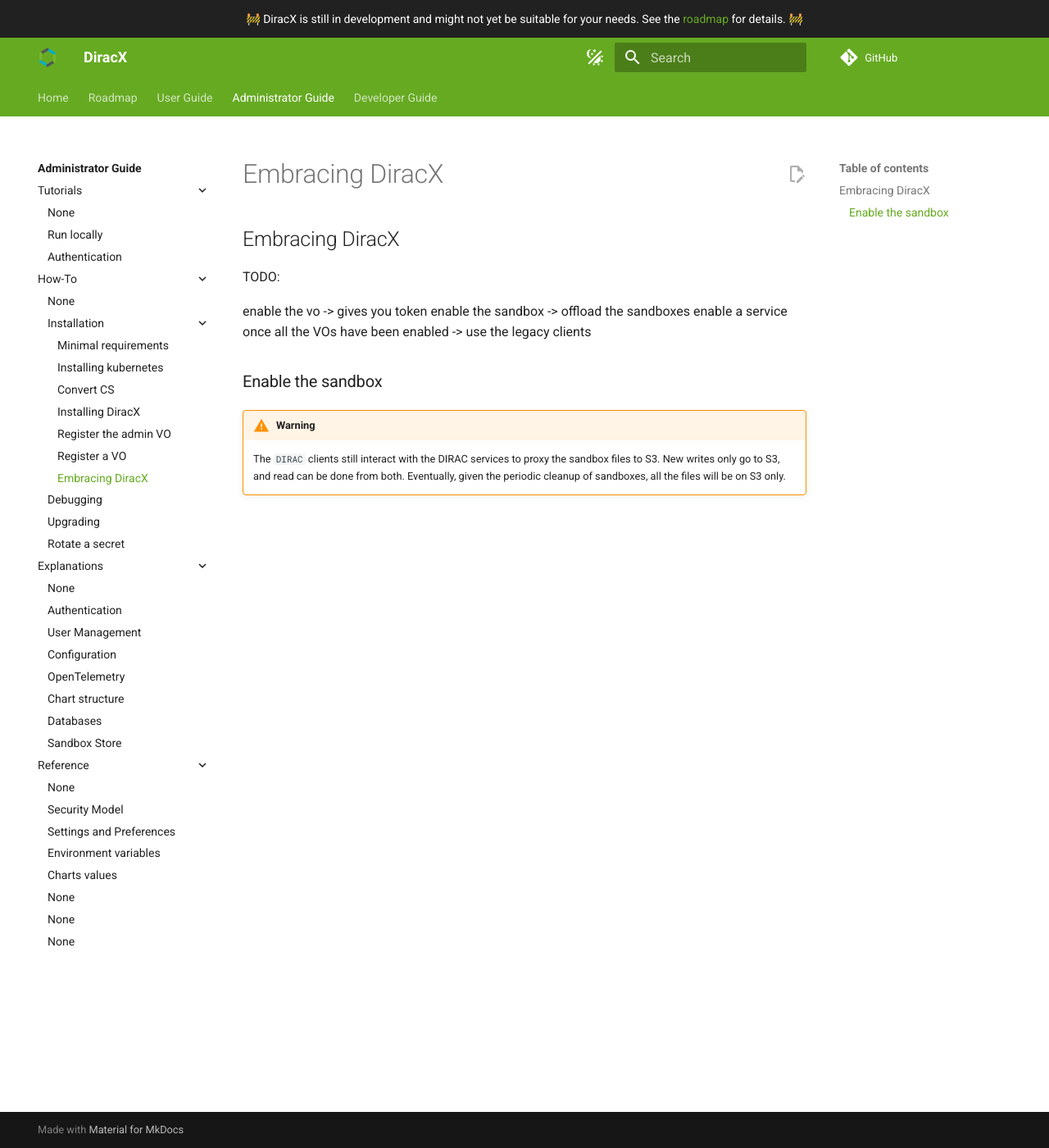
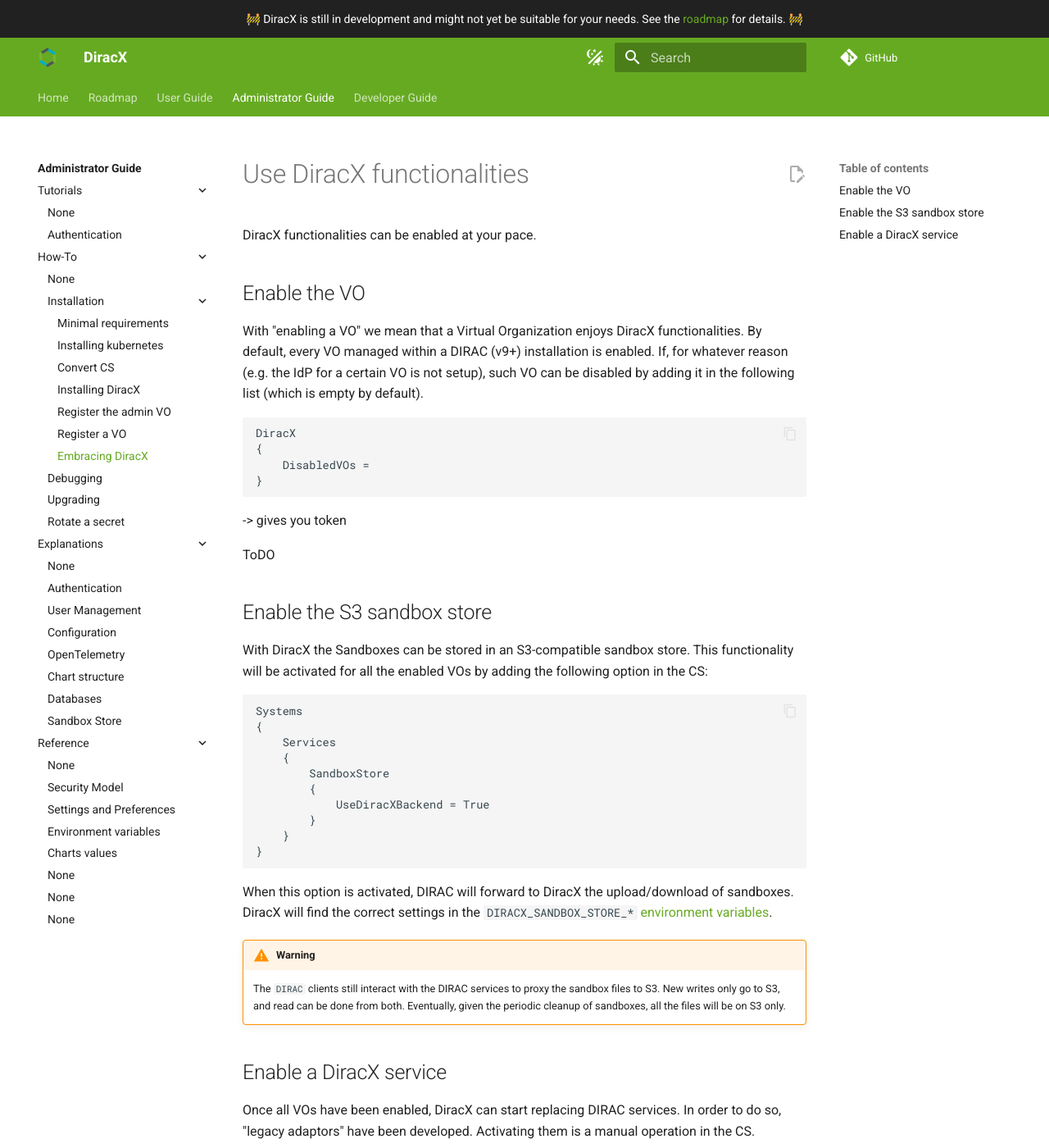
Before and after one commit to DIRACGrid/diracx, an MkDocs documentation site: the page built from docs/admin/how-to/install/embracing.md, in a window 1280 px wide and 1400 px high. Shown: the whole window at 82% size. Built offline with MkDocs 1.6.1 and Material for MkDocs 9.7.7, drawn with Linux system fonts in a browser that asks for light colours; comment, search, counter and statistics services are not loaded; some of the changed text lies outside the part shown.

Commit message:
docs: added info on embracing DiracX

````diff
--- a/docs/admin/how-to/install/embracing.md
+++ b/docs/admin/how-to/install/embracing.md
@@ -1,13 +1,82 @@
-## Embracing DiracX
+# Use DiracX functionalities
 
-TODO:
+DiracX functionalities can be enabled at your pace.
 
-enable the vo -> gives you token
-enable the sandbox -> offload the sandboxes
-enable a service once all the VOs have been enabled -> use the legacy clients
+## Enable the VO
 
-### Enable the sandbox
+With "enabling a VO" we mean that a Virtual Organization enjoys DiracX functionalities.
+By default, every VO managed within a DIRAC (v9+) installation is enabled.
+If, for whatever reason (e.g. the IdP for a certain VO is not setup),
+such VO can be disabled by adding it in the following list (which is empty by default).
 
-!!! warning Enable the DiracX SandboxStore in the DIRAC CS
+```
+DiracX
+{
+    DisabledVOs =
+}
+```
+
+-> gives you token
+
+ToDO
+
+
+## Enable the S3 sandbox store
+
+With DiracX the Sandboxes can be stored in an S3-compatible sandbox store.
+This functionality will be activated for all the enabled VOs by adding the following option in the CS:
+
+```
+Systems
+{
+    Services
+    {
+        SandboxStore
+        {
+            UseDiracXBackend = True
+        }
+    }
+}
+```
+
+When this option is activated, DIRAC will forward to DiracX the upload/download of sandboxes.
+DiracX will find the correct settings in the `DIRACX_SANDBOX_STORE_*` [environment variables](../../reference/env_variables.md).
+
+
+!!! warning
 
     The `DIRAC` clients still interact with the DIRAC services to proxy the sandbox files to S3. New writes only go to S3, and read can be done from both. Eventually, given the periodic cleanup of sandboxes, all the files will be on S3 only.
+
+
+
+## Enable a DiracX service
+
+Once all VOs have been enabled, DiracX can start replacing DIRAC services. In order to do so, "legacy adaptors" have been developed. Activating them is a manual operation in the CS.
+
+The following sequence of images explain the process:
+
+| ![Image 1](../../../assets/images/legacy_before_Adaptor.png) | ![Image 2](../../../assets/images/legaxyAdaptor.png) | ![Image 3](../../../assets/images/legacy_after_Adaptor.png) |
+|-----------------------|-----------------------|-----------------------|
+| 1: DBs are shared     | 2. Activate a legacy adaptor | 3. DIRAC service can be removed |
+
+Legacy adaptors will eventually be created for each of the DIRAC services.
+In order to activate one, it is enough to add the following CS option:
+
+```
+DiracX
+{
+    LegacyClientEnabled
+    {
+        DIRAC_System
+        {
+            DIRAC_ServiceName = True
+        }
+    }
+}
+```
+
+The following table summarizes the DIRAC services for which a Legacy Adaptor is available (tested and certified), per DiracX release:
+
+| DiracX release | DIRAC_System       | DIRAC_ServiceName |
+| -------------- | ------------------ | ----------------- |
+| v0.1.0         | WorkloadManagement | JobStateUpdate    |
--- a/mkdocs.yml
+++ b/mkdocs.yml
@@ -78,7 +78,6 @@ nav:
     - admin/index.md
     - Tutorials:
       - admin/tutorials/index.md
-      - Run locally: admin/tutorials/run_locally.md`
       - Authentication: admin/tutorials/authentication.md
     - How-To:
       - admin/how-to/index.md
````
Also changed, not shown: docs/admin/how-to/install/minimal-requirements.md (+1 -1 lines), docs/dev/explanations/components/index.md (+1 -1 lines), docs/assets/images/legacy_after_Adaptor.png (added), docs/assets/images/legacy_before_Adaptor.png (added), docs/assets/images/legaxyAdaptor.png (added), docs/assets/images/pic02.jpg (deleted).
